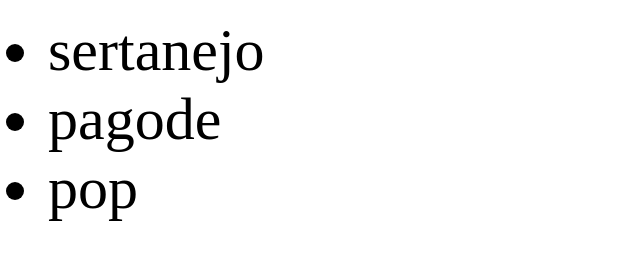
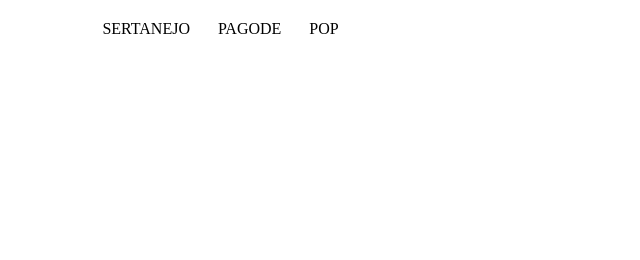
Before and after one commit to cecela1810/marcelasite, a plain HTML site: page index.html in a window 1280 px wide. Shown: the whole page, without its empty margins (0-640 px from the left). Drawn offline with Linux system fonts and the light colour scheme.

Commit message:
nnhgfgrrfg

```diff
--- a/style.css
+++ b/style.css
@@ -1,16 +1,24 @@
-<style>
-ul {
-    background-color: black;
-    color: white;
-}
-
-ol {
-    background-color: rgb(185, 121, 121);
-    color: white;
+* {
+    margin: 0;
+padding: 0;
+box-sizing: border-box;
 }
 
 
-li {
-font-size: 60px;
-gap: 30px;
+
+
+.cabecalho {
+    width: 100%;
+    padding: 20px 8%;
 }
+
+
+
+
+
+.nav_lista{
+    display: flex;
+    list-style: none;
+    gap: 28px;
+    text-transform: uppercase;
+}
```
